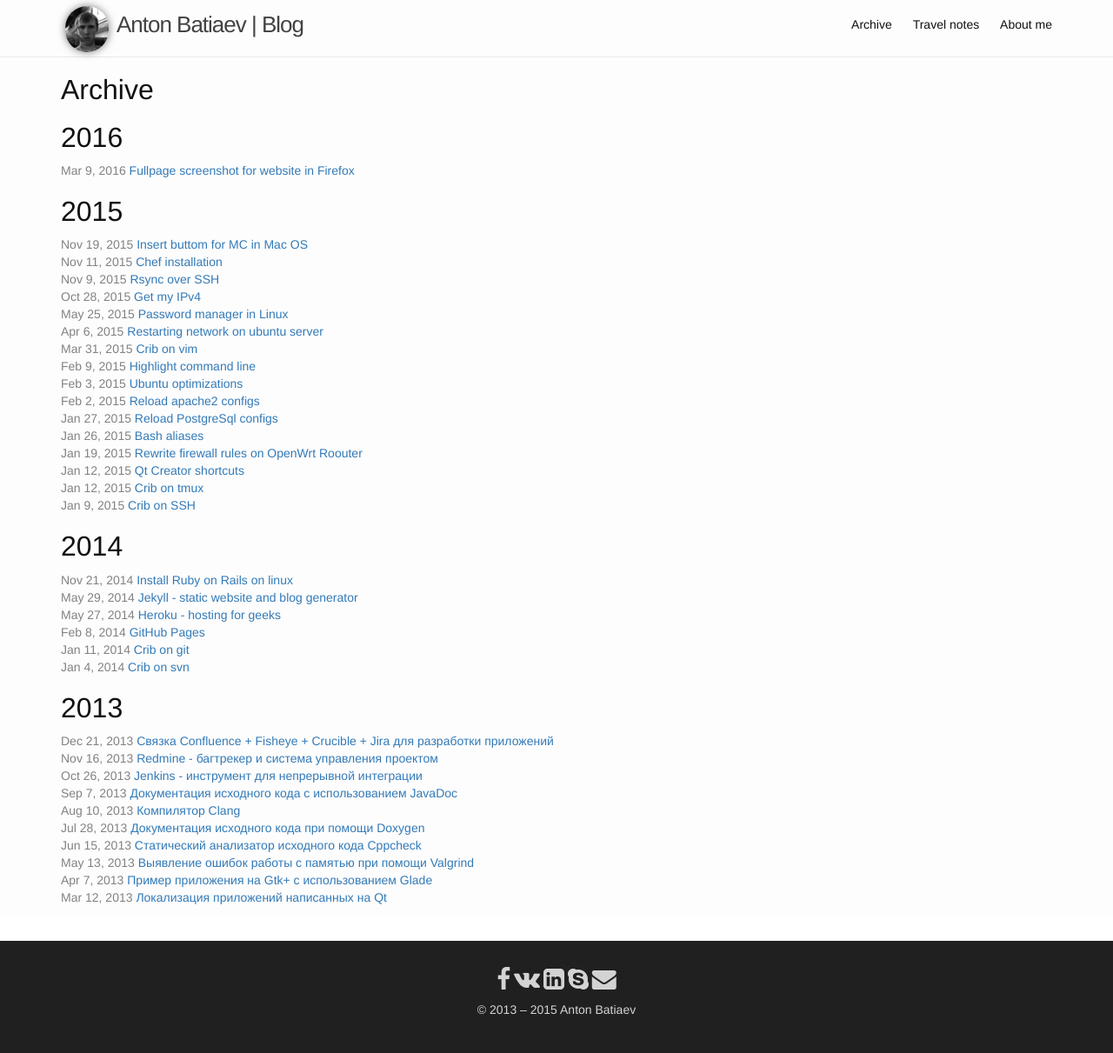
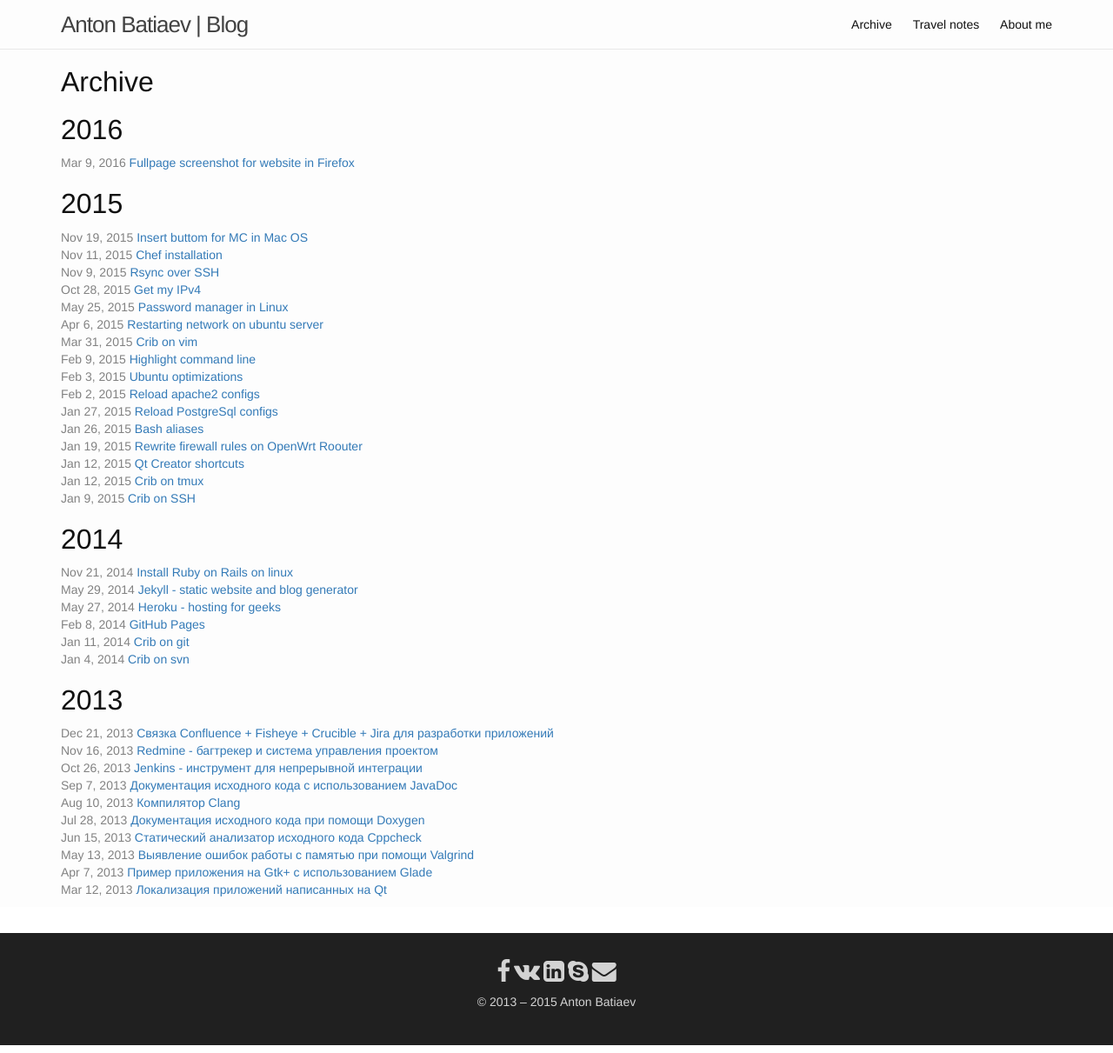
Before and after one commit to Batiaev/blog, a Jekyll site: the page built from archive/index.html, in a window 1280 px wide. Shown: the whole page at 87% size. Built offline with Jekyll 4.4.1, drawn with Linux system fonts in a browser that asks for light colours.

Commit message:
remove my face from blog

```diff
--- a/_includes/header.html
+++ b/_includes/header.html
@@ -1,7 +1,6 @@
 <header class="site-header">
   <div class="container">
-    <a href="{{ site.baseurl }}/"><img alt="Anton Batiaev" class="logo" src="{{ site.baseurl }}/img/anbat.jpg">
-    <span class="site-title">{{ site.data.contact.fullname }} | {{ site.title }}</span></a>
+    <a href="{{ site.baseurl }}/"><span class="site-title">{{ site.data.contact.fullname }} | {{ site.title }}</span></a>
     <nav class="site-nav">
       <div class="trigger">
         <!-- {% for page in site.pages %}
```
Also changed, not shown: _posts/2016-03-09-fullpage-screenshot-for-website.md (+1 -0 lines), img/anbat.jpg (deleted).
